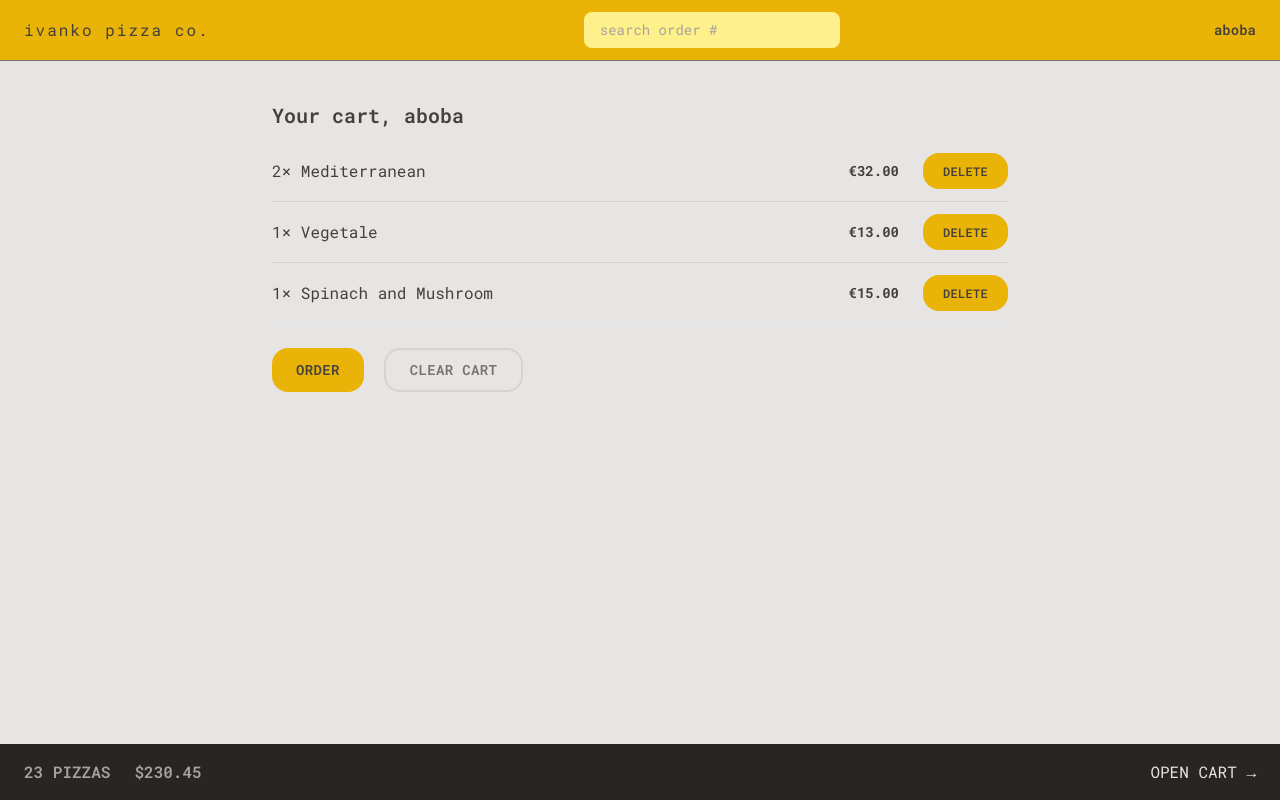
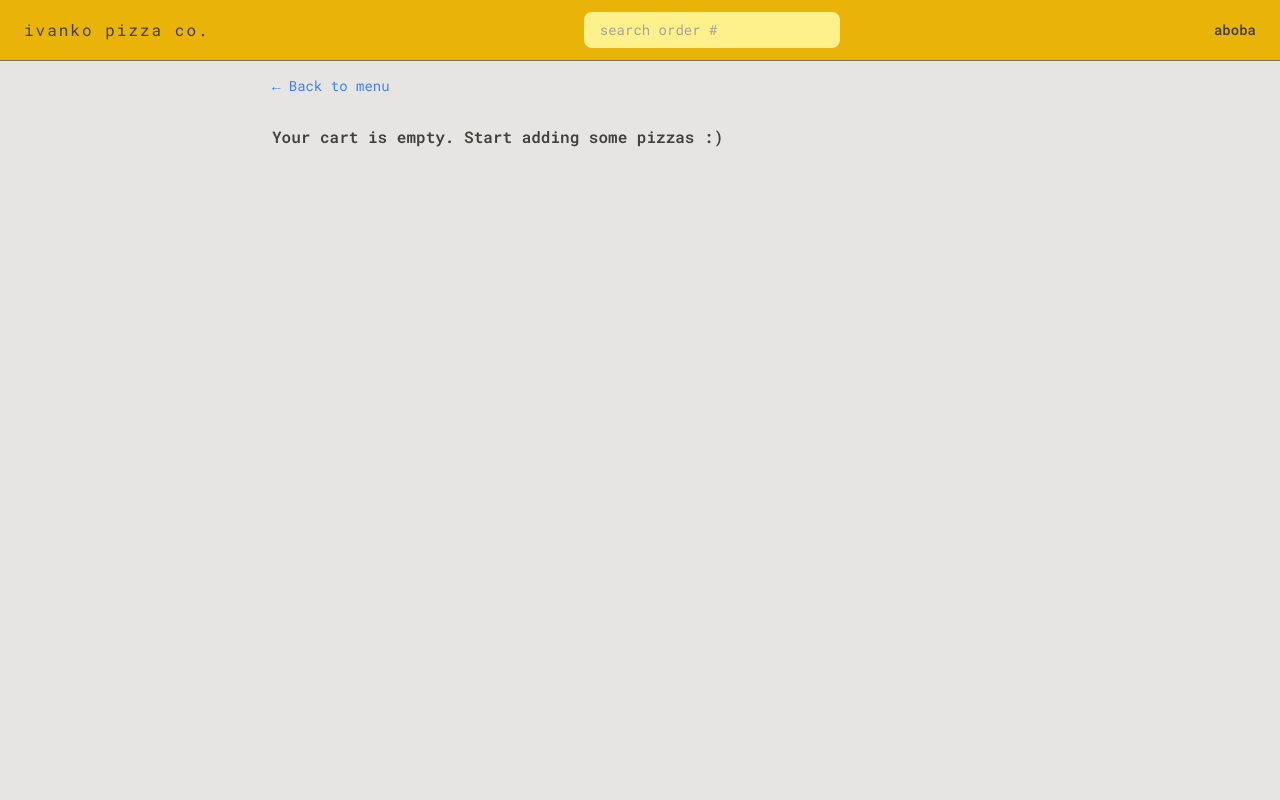
Before and after one commit to 1V4NK0/react-pizza, a React (Vite) app: page /cart in a window 1280 px wide. Built offline with nearby package versions, Linux system fonts and the light colour scheme.

Commit message:
added new functions to slice, delete feature

```diff
--- a/src/features/cart/Cart.jsx
+++ b/src/features/cart/Cart.jsx
@@ -2,49 +2,35 @@ import { Link } from "react-router-dom";
 import LinkButton from "../../ui/LinkButton";
 import Button from "../../ui/Button";
 import CartItem from "./CartItem";
-import { useSelector } from "react-redux";
-const fakeCart = [
-  {
-    pizzaId: 12,
-    name: "Mediterranean",
-    quantity: 2,
-    unitPrice: 16,
-    totalPrice: 32,
-  },
-  {
-    pizzaId: 6,
-    name: "Vegetale",
-    quantity: 1,
-    unitPrice: 13,
-    totalPrice: 13,
-  },
-  {
-    pizzaId: 11,
-    name: "Spinach and Mushroom",
-    quantity: 1,
-    unitPrice: 15,
-    totalPrice: 15,
-  },
-];
+import { useDispatch, useSelector } from "react-redux";
+import { clearCart, getCart } from "./cartSlice";
+import EmptyCart from './EmptyCart'
+
 
 function Cart() {
-  const cart = fakeCart;
-  const username = useSelector(state => state.user.username)
+  const cart = useSelector(getCart);
+  const username = useSelector((state) => state.user.username);
+  const dispatch = useDispatch()
 
+  if (!cart.length) {
+    return <EmptyCart />
+  }
   return (
-    <div className='py-3 px-4'>
-      <LinkButton to="/menu"></LinkButton>
+    <div className="py-3 px-4">
+      <LinkButton to="/menu">back to menu</LinkButton>
 
       <h2 className="mt-7 text-xl font-semibold">Your cart, {username}</h2>
-    <ul className="divide-y divide-stone-300 border-b mt-3">
-      {cart.map(item => <CartItem item={item} key={item.key}/>)}
-    </ul>
+      <ul className="divide-y divide-stone-300 border-b mt-3">
+        {cart.map((item) => (
+          <CartItem item={item} key={item.key} />
+        ))}
+      </ul>
       <div className="mt-6 space-x-5">
         <Button type="primary" to="/order/new">
           Order
         </Button>
 
-        <Button type='secondary'>Clear cart</Button>
+        <Button type="secondary" onClick={() => dispatch(clearCart())}>Clear cart</Button>
       </div>
     </div>
   );
--- a/src/features/cart/CartItem.jsx
+++ b/src/features/cart/CartItem.jsx
@@ -1,5 +1,6 @@
 import Button from "../../ui/Button";
 import { formatCurrency } from "../../utils/helpers";
+import DeleteItem from "./DeleteItem";
 /* eslint-disable react/prop-types */
 function CartItem({ item }) {
   const { pizzaId, name, quantity, totalPrice } = item;
@@ -11,7 +12,7 @@ function CartItem({ item }) {
       </p>
       <div className="flex justify-between items-center sm:gap-6" >
         <p className="text-sm font-bold">{formatCurrency(totalPrice)}</p>
-        <Button type='small'>Delete</Button>
+      <DeleteItem pizzaId={pizzaId}/>
       </div>
     </li>
   );
--- a/src/features/cart/CartOverview.jsx
+++ b/src/features/cart/CartOverview.jsx
@@ -1,11 +1,21 @@
+import { useSelector } from "react-redux";
 import { Link } from "react-router-dom";
+import { getTotalQuantity } from "./cartSlice";
+import { getTotalPrice } from "./cartSlice";
+import {formatCurrency} from '../../utils/helpers'
 
 function CartOverview() {
+  const totalCartQuantity = useSelector(getTotalQuantity
+  );
+  const totalCartPrice = useSelector(getTotalPrice)
+
+  if(!totalCartQuantity) return null
+
   return (
     <div className="flex items-center justify-between  bg-stone-800 text-stone-200 uppercase  px-4 py-4 sm:px-6 md:text-base">
       <p className="text-stone-400 sm:space-x-6 font-semibold space-x-4 ">
-        <span>23 pizzas</span>
-        <span>$230.45</span>
+        <span>{totalCartQuantity} pizzas</span>
+        <span>{formatCurrency(totalCartPrice)}</span>
       </p>
       <Link to="/cart">Open cart &rarr;</Link>
     </div>
--- /dev/null
+++ b/src/features/cart/DeleteItem.jsx
@@ -0,0 +1,15 @@
+import { useDispatch } from "react-redux";
+import Button from "../../ui/Button";
+import { deleteItem } from "./cartSlice";
+/* eslint-disable react/prop-types */
+
+function DeleteItem({ pizzaId }) {
+  const dispatch = useDispatch();
+  return (
+    <Button onClick={() => dispatch(deleteItem(pizzaId))} type="small">
+      Delete
+    </Button>
+  );
+}
+
+export default DeleteItem;
--- a/src/features/cart/EmptyCart.jsx
+++ b/src/features/cart/EmptyCart.jsx
@@ -1,11 +1,11 @@
-import { Link } from 'react-router-dom';
 
+import LinkButton from "../../ui/LinkButton";
 function EmptyCart() {
   return (
-    <div>
-      <Link to="/menu">&larr; Back to menu</Link>
+    <div className="py-3 px-4 ">
+      <LinkButton to="/menu">&larr; Back to menu</LinkButton>
 
-      <p>Your cart is still empty. Start adding some pizzas :)</p>
+      <p className="font-semibold mt-7">Your cart is empty. Start adding some pizzas :)</p>
     </div>
   );
 }
--- a/src/features/cart/cartSlice.js
+++ b/src/features/cart/cartSlice.js
@@ -1,16 +1,7 @@
 import { createSlice } from "@reduxjs/toolkit";
 
 const initialState = {
-  //   cart: [],
-  cart: [
-    {
-      pizzaId: 12,
-      name: "Mediterranean",
-      quantity: 2,
-      unitPrice: 16,
-      totalPrice: 32,
-    },
-  ],
+  cart: [],
 };
 
 const cartSlice = createSlice({
@@ -23,7 +14,7 @@ const cartSlice = createSlice({
     },
     deleteItem(state, action) {
       //payload = pizzaId
-      state.cart.filter((item) => item.pizzaId !== action.payload);
+      state.cart = state.cart.filter((item) => item.pizzaId !== action.payload);
     },
     increaseQuantity(state, action) {
       const item = state.cart.find((item) => item.pizzaId === action.payload);
@@ -41,5 +32,21 @@ const cartSlice = createSlice({
   },
 });
 
-export const {addItem, deleteItem, increaseQuantity, decreaseQuantity, clearCart} = cartSlice.actions
-export default cartSlice.reducer
+export const {
+  addItem,
+  deleteItem,
+  increaseQuantity,
+  decreaseQuantity,
+  clearCart,
+} = cartSlice.actions;
+export default cartSlice.reducer;
+
+export const getTotalQuantity = (state) =>
+  state.cart.cart.reduce((sum, item) => sum + item.quantity, 0);
+
+export const getTotalPrice = (state) =>
+  state.cart.cart.reduce((sum, item) => sum + item.totalPrice, 0);
+
+export const getCart = (state) => state.cart.cart;
+
+export const getCurrentQuantity = id => state => state.cart.cart.find(item => item.pizzaId === id)?.quantity ?? 0;
--- a/src/features/menu/MenuItem.jsx
+++ b/src/features/menu/MenuItem.jsx
@@ -2,11 +2,13 @@
 
 import { formatCurrency } from "../../utils/helpers";
 import Button from "../../ui/Button";
-import { useDispatch } from "react-redux";
-import { addItem } from "../cart/cartSlice";
+import { useDispatch, useSelector } from "react-redux";
+import { addItem, getCurrentQuantity } from "../cart/cartSlice";
+
 function MenuItem({ pizza }) {
   const { id, name, unitPrice, ingredients, soldOut, imageUrl } = pizza;
   const dispatch = useDispatch();
+  const currentQuantity = useSelector(getCurrentQuantity(id));
 
   function handleAdd() {
     const newItem = {
```
